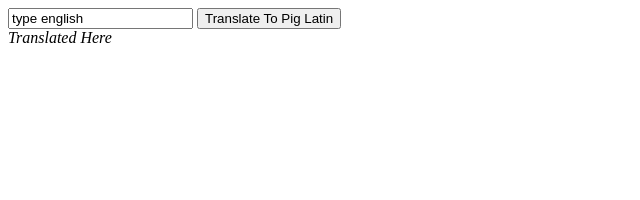
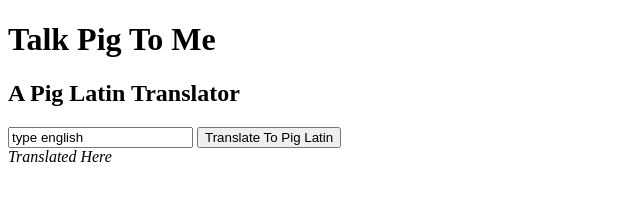
Before and after one commit to herrolisa/pig-latin-translator, a website: page index.html in a window 1280 px wide. Shown: the whole page, without its empty margins (0-640 px from the left). Drawn offline with Linux system fonts and the light colour scheme.

Commit message:
add divs to create structure to app

```diff
--- a/index.html
+++ b/index.html
@@ -6,9 +6,17 @@
   <link rel="stylesheet" href="./css/styles.css">
 </head>
 <body>
-  <input type="text" id="translation-input" value="type english" />
-  <button id="translation-btn">Translate To Pig Latin</button>
-  <div id="translated"><i>Translated Here</i></div>
-  <script type="text/javascript" src="./js/script.js"></script>
+  <div class="container">
+    <div class="page-title">
+      <h1>Talk Pig To Me</h1>
+      <h2>A Pig Latin Translator</h2>
+    </div>
+    <div class="app-container">
+      <input type="text" id="translation-input" value="type english" />
+      <button id="translation-btn">Translate To Pig Latin</button>
+      <div id="translated"><i>Translated Here</i></div>
+      <script type="text/javascript" src="./js/script.js"></script>
+    </div>
+  </div>
 </body>
 </html>
```
